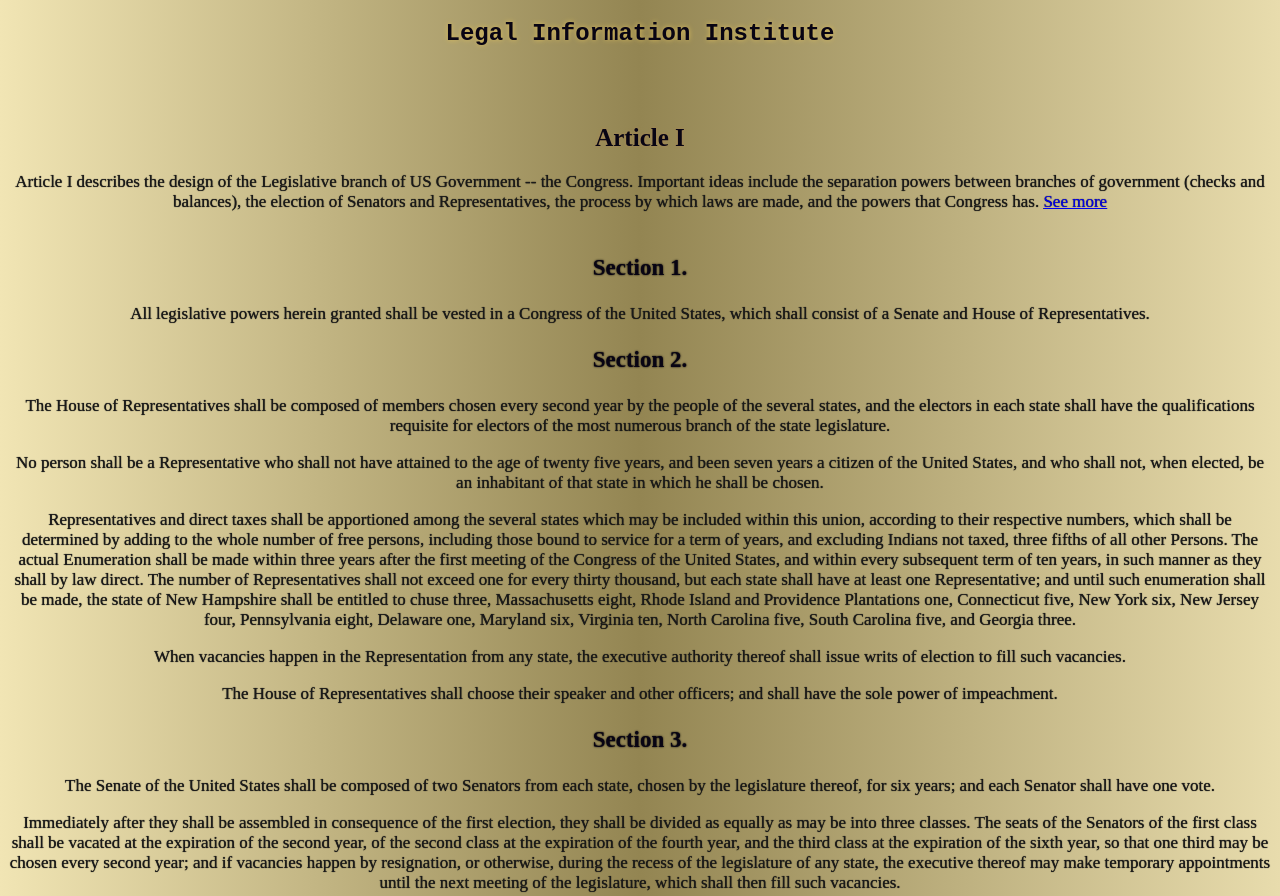
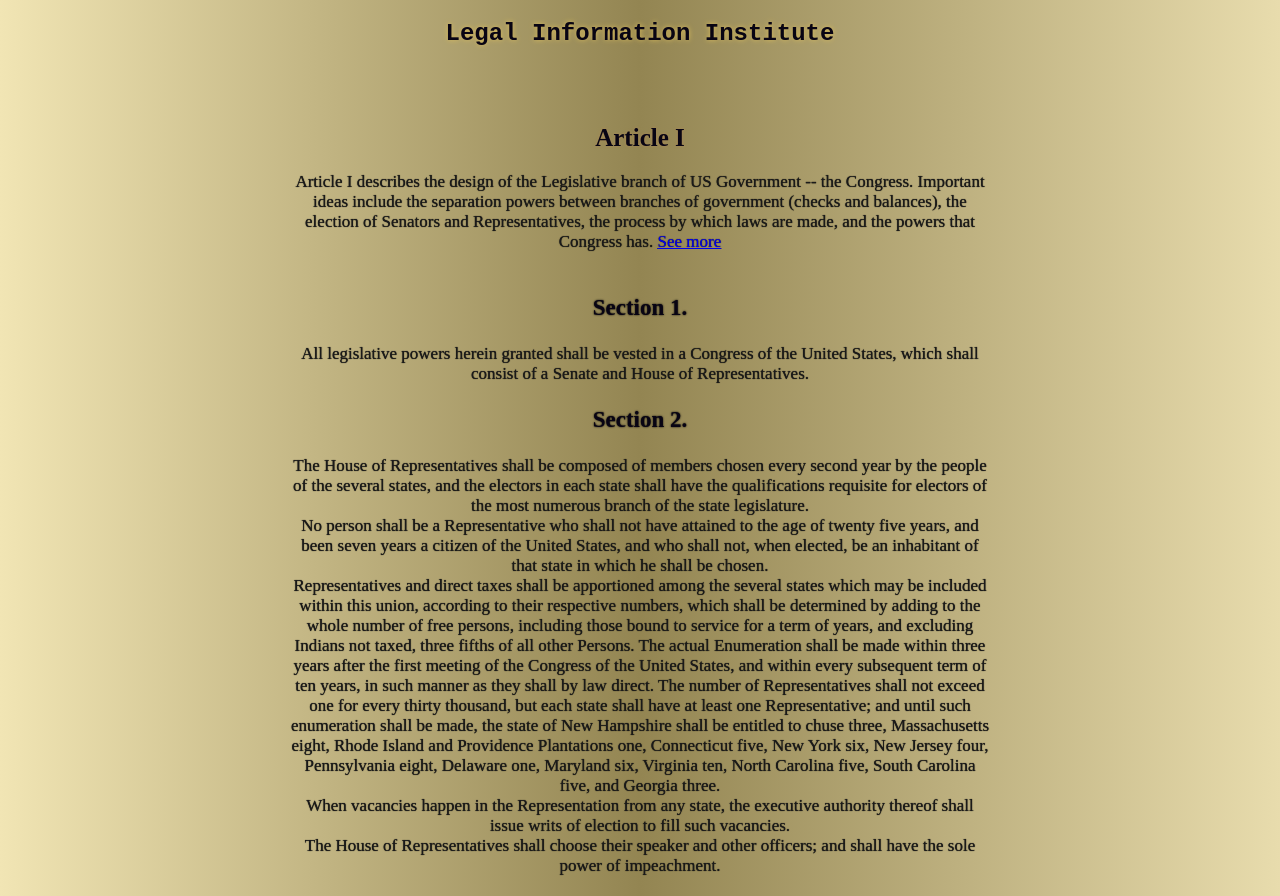
Before and after one commit to 1ogOut/Assignment8.1, a website: page index.html in a window 1280 px wide. Shown: the top 896 px of the page. Drawn offline with Linux system fonts and the light colour scheme.

Commit message:
Update styles.css

```diff
--- a/styles.css
+++ b/styles.css
@@ -35,6 +35,8 @@
   font-family: times new roman, arial;
   text-align: center;
   font-size: 17px;
+  max-width: 700px;
+  margin: auto;
 }
 
 a:visited {
```
